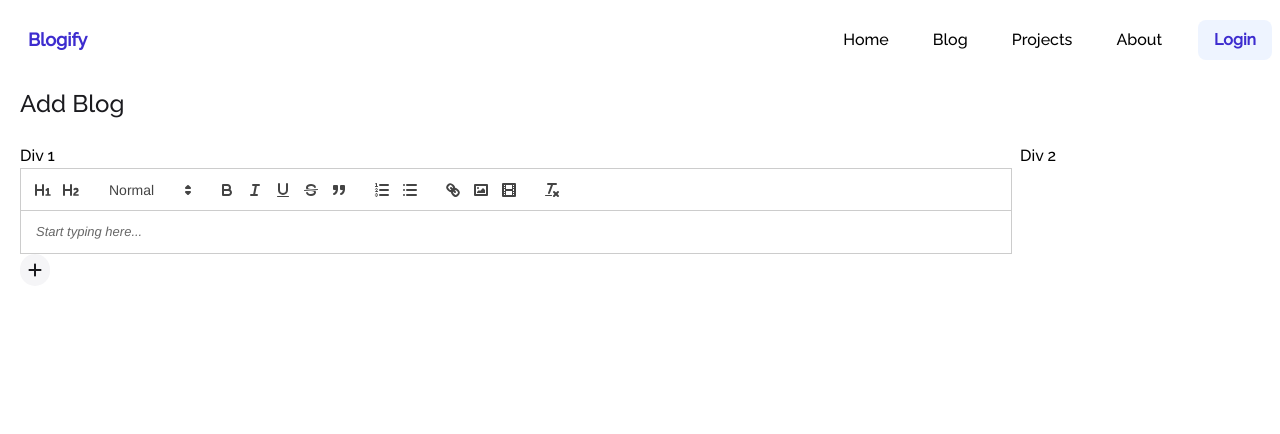
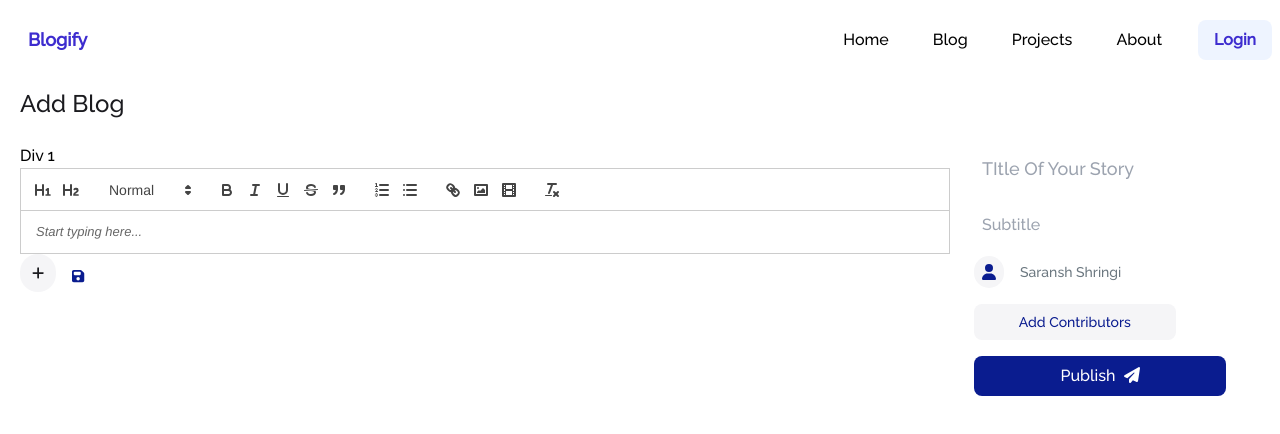
Before and after one commit to AkashMaurya1430/Blog-App, a React (Vite) app in the folder client/: page /add in a window 1280 px wide. Shown: the top 434 px of the page. Built offline with nearby package versions, Linux system fonts and the light colour scheme.

Commit message:
Design changes in Add New Blog Page

```diff
--- a/client/src/components/TextEditor.jsx
+++ b/client/src/components/TextEditor.jsx
@@ -8,17 +8,6 @@ const TextEditor = () => {
   const handleEditorChange = (content, delta, source, editor) => {
     // console.log("content :", content);
     setEditorContent(content); // Update the state with the editor content
-  };
-
-  // Define the custom button functionality
-  const insertImage = () => {
-    const quill = quillRef.current.getEditor();
-    const cursorPosition = quill.getSelection().index;
-    quill.insertText(
-      cursorPosition,
-      `Timestamp: ${new Date().toLocaleString()}`
-    );
-    quill.setSelection(cursorPosition + 18); // Move the cursor after the inserted text
   };
 
   return (
--- a/client/src/screens/AddBlog/ToolBar.jsx
+++ b/client/src/screens/AddBlog/ToolBar.jsx
@@ -12,7 +12,7 @@ import {
 import { FontAwesomeIcon } from "@fortawesome/react-fontawesome";
 import React, { useState } from "react";
 
-const ToolBar = () => {
+const ToolBar = ({ changeActiveElement }) => {
   const [isToolBarOpen, setIsToolbarOpen] = useState(false);
 
   const captureToolBarClick = (e) => {
@@ -20,7 +20,7 @@ const ToolBar = () => {
   };
 
   const captureActiveInput = (active_input) => {
-    console.log("active_input", active_input);
+    changeActiveElement(active_input);
   };
   return (
     <div>
@@ -28,7 +28,7 @@ const ToolBar = () => {
         onClick={() => {
           captureToolBarClick();
         }}
-        className="text-dark-100 bg-light-50 p-2 rounded-full cursor-pointer"
+        className="text-sm p-3 w-fit text-dark-100 bg-light-50 rounded-full cursor-pointer"
         icon={isToolBarOpen ? faXmark : faPlus}
       />
       {isToolBarOpen && (
--- a/client/src/screens/AddBlog/index.jsx
+++ b/client/src/screens/AddBlog/index.jsx
@@ -1,23 +1,95 @@
 import PageTitle from "@/components/PageTitle";
 import TopBar from "@/components/TopBar";
-import React from "react";
+import React, { useState } from "react";
 import ToolBar from "./ToolBar";
 import TextEditor from "@/components/TextEditor";
+import { FontAwesomeIcon } from "@fortawesome/react-fontawesome";
+import {
+  faFloppyDisk,
+  faPaperPlane,
+  faPlane,
+  faPlaneDeparture,
+  faUser,
+} from "@fortawesome/free-solid-svg-icons";
 
 // Add New Section, New Text, New Image, New Code Blog, New ordered list, New unordered list
 
 const AddBlog = () => {
+  const [domElements, setDomElements] = useState([]);
+  const [activeElement, setActiveElement] = useState("text");
+  const [isContributorContainerActive, setIsContributorContainerActive] =
+    useState(false);
+
+  const changeActiveElement = (activeElement) => {
+    setActiveElement(activeElement);
+  };
   return (
     <div>
       <TopBar />
       <PageTitle className={"py-2 px-5"} title={"Add Blog"} />
-      <div className="w-full flex flex-row gap-2 px-5">
-        <div className="flex flex-col w-[80%] ">
+      <div className="w-full flex flex-row gap-6 px-5">
+        <div className="flex flex-col w-3/4 ">
           <div className="">Div 1</div>
+          {domElements.map((element) => {
+            return element;
+          })}
           <TextEditor />
-          <ToolBar />
+          <div className="toolbar flex w-fit gap-2">
+            <ToolBar changeActiveElement={changeActiveElement} />
+            <button className="text-sm bg-transparent text-primary-100 border-none rounded-full py-0 px-2">
+              <FontAwesomeIcon icon={faFloppyDisk} />
+            </button>
+          </div>
         </div>
-        <div className="flex">Div 2</div>
+        <div className="flex flex-col gap-2">
+          <div>
+            <input
+              type="text"
+              name="title"
+              className="focus:border-none active:border-none p-2 h-12 text-dark-50 text-lg font-normal"
+              placeholder="TItle Of Your Story"
+            />
+          </div>
+          <div>
+            <input
+              type="text"
+              name="sub-title"
+              className="focus:border-none active:border-none p-2 h-12 text-dark-50 text-md font-normal"
+              placeholder="Subtitle"
+            />
+          </div>
+          <div className="flex flex-row flex-wrap items-center justify-start gap-4">
+            <FontAwesomeIcon
+              icon={faUser}
+              className="p-2 bg-light-50 text-primary-100 rounded-full"
+            />
+            <span className="text-sm text-dark-50 font-normal">
+              Saransh Shringi
+            </span>
+          </div>
+          <div className="flex flex-col items-start justify-start py-2">
+            <button
+              className="btn bg-light-50 text-primary-100 font-medium text-sm w-[80%] px-4 py-2 rounded-lg"
+              onClick={() => {
+                setIsContributorContainerActive(!isContributorContainerActive);
+              }}
+            >
+              Add Contributors
+            </button>
+
+            {isContributorContainerActive && <div>Contributors</div>}
+          </div>
+
+          <div className="flex items-start justify-start">
+            <button className="btn text-md font-medium text-light-0 rounded-lg py-2 bg-primary-100 w-full">
+              <span>Publish</span>
+              <FontAwesomeIcon
+                icon={faPaperPlane}
+                className="ml-2"
+              ></FontAwesomeIcon>
+            </button>
+          </div>
+        </div>
       </div>
     </div>
   );
```
Also changed, not shown: 1 other file (tests, documents, lock files or other folders).
